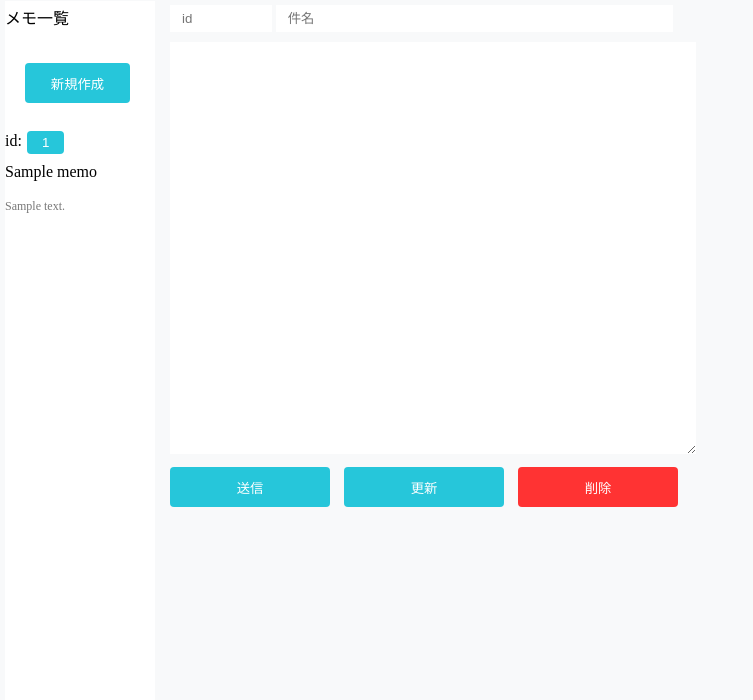
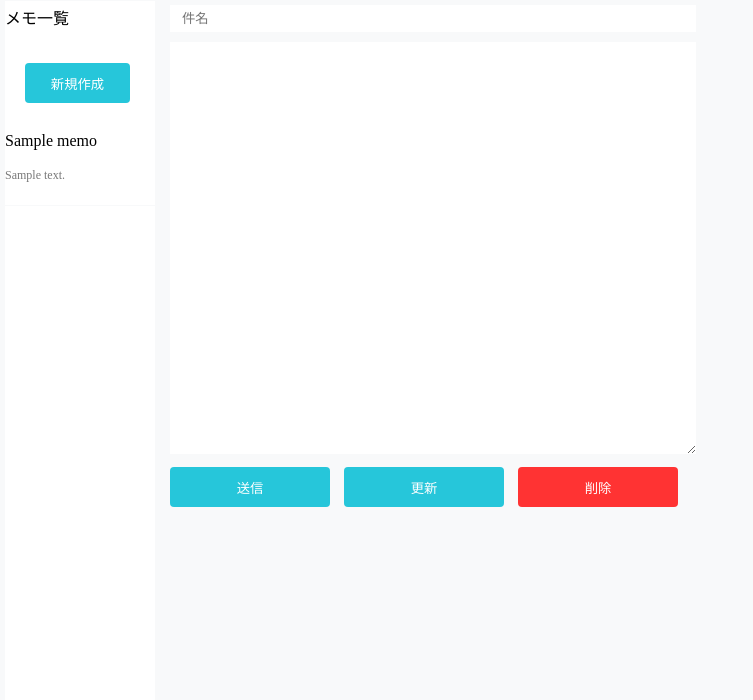
Before and after one commit to shoyan/tiny-memo, a PHP site: page / in a window 1280 px wide. Shown: the top 700 px of the page, without its empty margins (0-753 px from the left). Run offline with PHP 8.4, Linux system fonts and the light colour scheme; tables that the repository leaves empty hold one stand-in row (values such as "Sample post"); data that the repository does not hold is empty.

Commit message:
idの非表示対応

```diff
--- a/index.php
+++ b/index.php
@@ -109,8 +109,6 @@ class Memo
   public static function create($title, $message)
   {
     $stmt = self::$dbh->prepare("INSERT INTO memo (title,message) VALUES (?,?)");
-    $stmt->bindParam(':title', $title, PDO::PARAM_STR);
-    $stmt->bindParam(':message', $message, PDO::PARAM_STR);
     $data[] = $title;
     $data[] = $message;
     $stmt->execute($data);
@@ -203,22 +201,23 @@ if ($memo) {
 <body>
   <form method='post' action='/tiny_memo/'>
     <div class="sidebar">
-      <p>メモ一覧<p>
+      <p><a href="/tiny_memo">メモ一覧</a><p>
       <br />
       <a href='/tiny_memo/'><input name='back' type='submit' value='新規作成'></a>
 
       <?PHP foreach (Memo::all() as $row) : ?>
-        <p class='dot'>id:</p>
-        <a href='/tiny_memo/?linkId=<?PHP print $row["id"] ?>'><input id='linkId' class='linkId' type='button' name='linkId' value='<?PHP print $row["id"] ?>'></a>
-        <br>
-        <p><?PHP print $row['title'] ?></p>
-        <p class="overflow-ellipsis"><?PHP print $row['message'] ?></p>
-        <br />
+        <a href='/tiny_memo/?linkId=<?PHP print $row["id"] ?>'>
+          <div class="border">
+            <p><?PHP print $row['title'] ?></p>
+            <p class="overflow-ellipsis"><?PHP print $row['message'] ?></p>
+            <br />
+          </div>
+        </a>
       <?PHP endforeach ?>
     </div>
 
     <div class="main">
-      <input id='id' type='text' name='id' class='id' value='<?PHP print $id ?>' placeholder="id">
+      <input type="hidden" id='id' type='text' name='id' class='id' value='<?PHP print $id ?>' placeholder="id">
       <input id='title' type='text' name='title' class='title' value='<?PHP print $title ?>' placeholder="件名">
       <div><textarea id='message' name='message' class='message'><?PHP print $message ?></textarea></div>
       <div class="bottun">
--- a/style.css
+++ b/style.css
@@ -58,6 +58,8 @@ a {
     font-size:100%;
     vertical-align:baseline;
     background:transparent;
+    text-decoration: none;
+    color: #000;
 }
 
 /* change colours to suit your needs */
@@ -112,10 +114,11 @@ input[type=text], input[type=number] {
     margin-top: 5px;
     background-color: #fff;
     color:#495057;
-    width: 72%;
+    width: 97%;
     padding: 0.375rem 0.75rem;
     border:0;
     font: 400 13.3333px Arial;
+    margin-left: 10px;
   }
 
 input[name=id] {
@@ -183,9 +186,9 @@ input[type=submit].red {
     float: left;
     background-color: #FFF;
     white-space: nowrap;
-    overflow: hidden;
     text-overflow: ellipsis;
     text-align: left;
+    overflow:auto
 }
 
 .main {
@@ -217,3 +220,6 @@ input[name=back] {
 input[name=back] {
     margin-bottom: 20px;
 }
+.border {
+    border-bottom: solid 1px #f8f9fa;
+}
```
